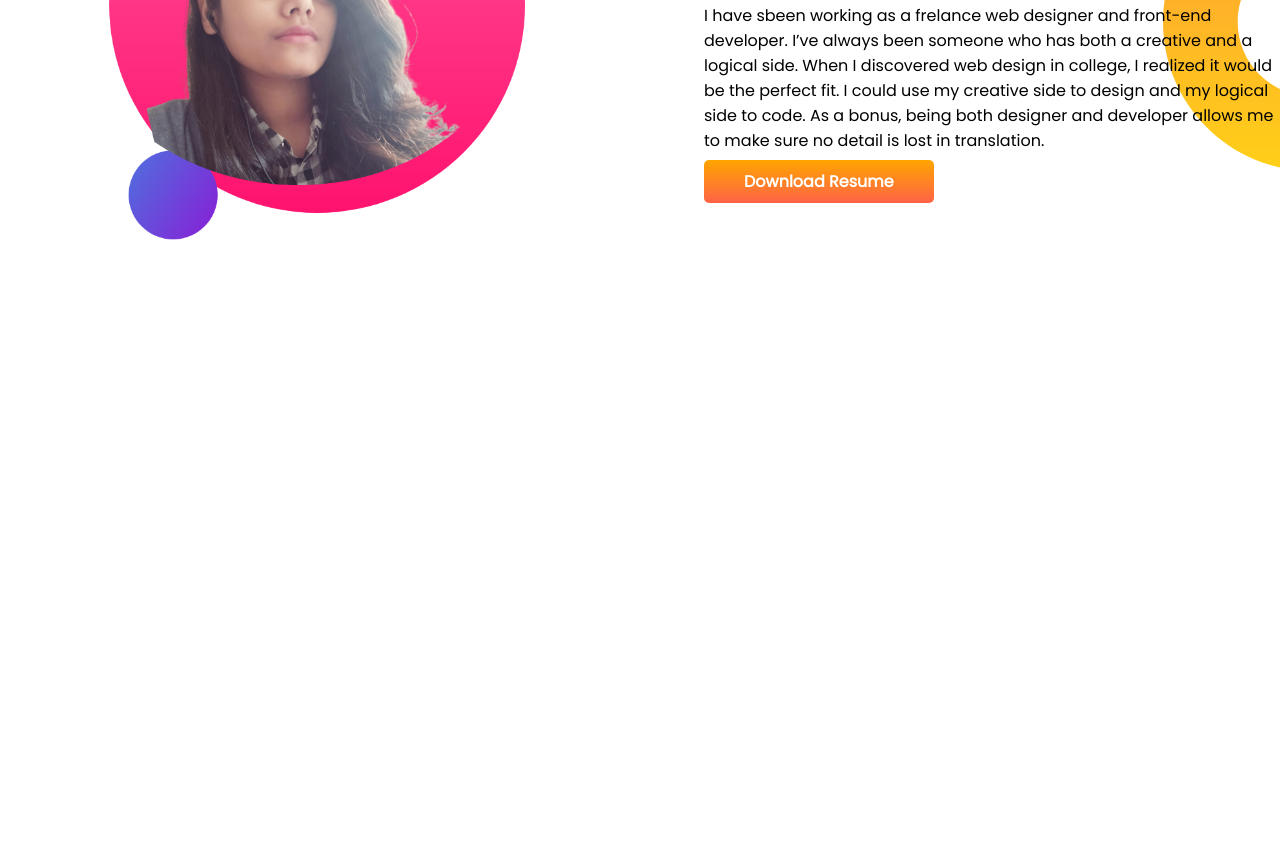
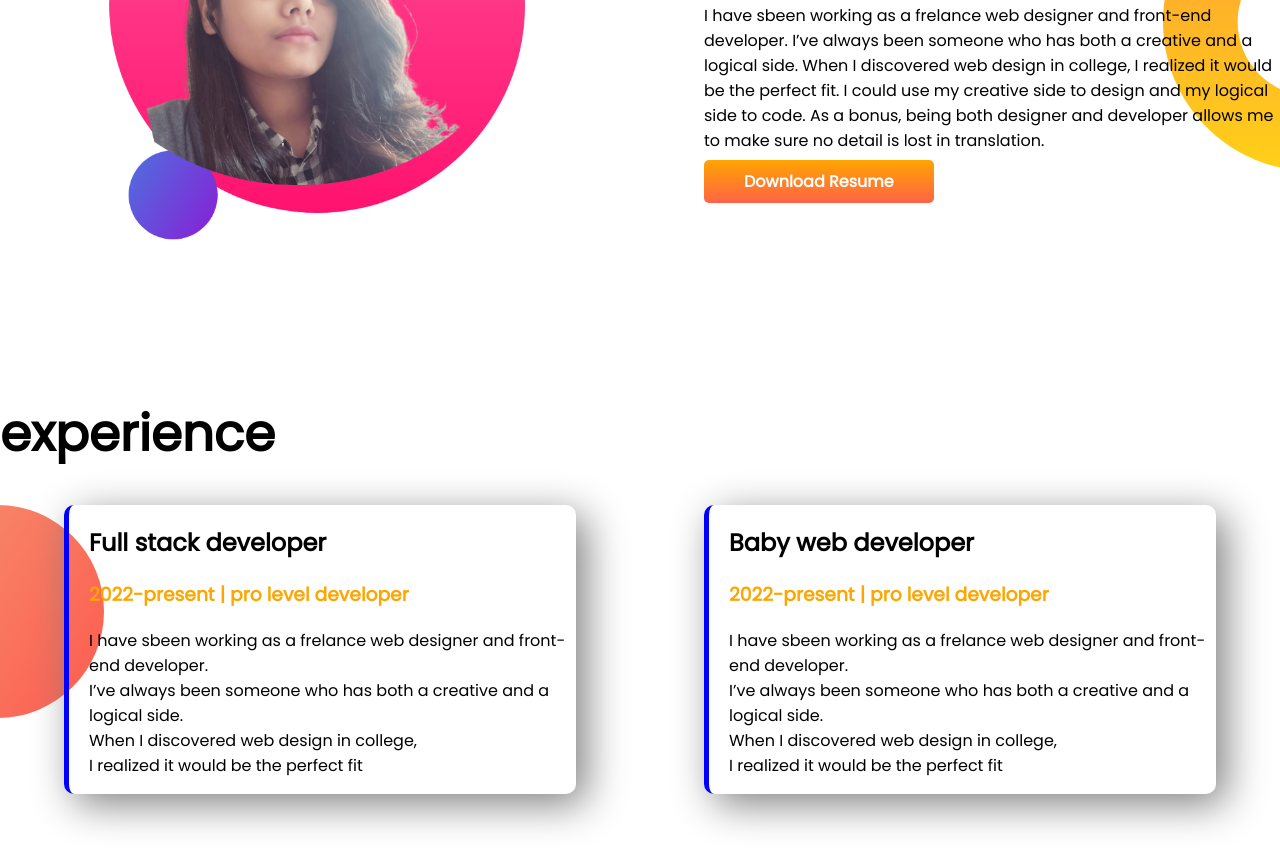
Before and after one commit to Putul-Sarkar/developer-portfolio, a plain HTML site: page index.html in a window 1280 px wide. Shown: the part 866-1734 px from the top of the page. Before the commit the page ends 1263 px from the top, so only its background shows below. Drawn offline with Linux system fonts and the light colour scheme.

Commit message:
experience added

```diff
--- a/index.html
+++ b/index.html
@@ -54,6 +54,41 @@ putul-sarkar">Hire me</a>
         <a class=link-button target="blank" href="www.linkedin.com/in/
 putul-sarkar">Download Resume</a>
     </div>
+</section class="experience">
+<h1>experience</h1>
+</section>
+
+<section class="experience-area">
+
+    <div class="experience-item">
+        <h2> Full stack developer</h2>
+        <h3 class="orange-color">2022-present | pro level developer</h3>
+        <p> I have sbeen working as a frelance web designer and front-end developer. <br>
+            I’ve always been someone who
+            has
+            both a creative and a logical side.<br>
+            When I discovered web design in college,<br> I realized it would be the
+            perfect fit</p>
+
+
+    </div>
+
+    <div class="experience-item">
+        <h2>Baby web developer</h2>
+        <h3 class="orange-color">2022-present | pro level developer</h3>
+        <p> I have sbeen working as a frelance web designer and front-end developer. <br>
+            I’ve always been someone who
+            has
+            both a creative and a logical side.<br>
+            When I discovered web design in college,<br> I realized it would be the
+            perfect fit</p>
+
+    </div>
+
+
+
+
+
 </section>
 
 </body>
--- a/style.css
+++ b/style.css
@@ -30,9 +30,27 @@ width:50%;
 .top-banner{
     background-image: url(images/top-banner.png);
     background-repeat: no-repeat;
+
+
+
+
 }
 .dream-big{
     background-image: url(images/dream-bg.png);
     background-repeat: no-repeat;
     background-position:right;
 }
+.experience-item{
+    width: 50%;
+    margin-left: 5%;
+    margin-right: 5%;
+    padding-left: 20px;
+    border-radius: 10px;
+    border-left:5px solid blue;
+    box-shadow: 10px 10px 40px gray;
+}
+.experience-area{
+    background-image: url(images/exp-bg.png);
+    background-repeat: no-repeat;
+
+}
```
